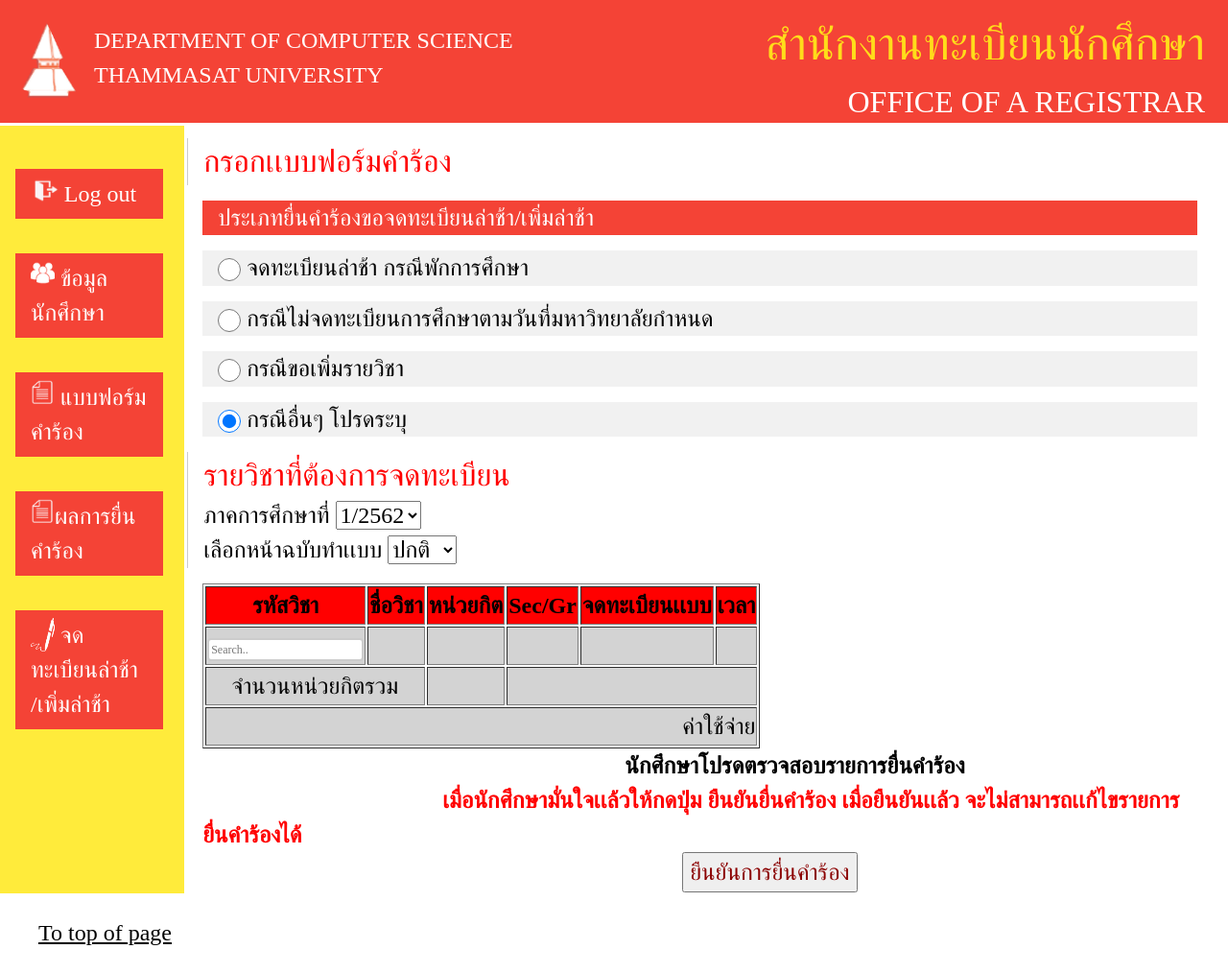
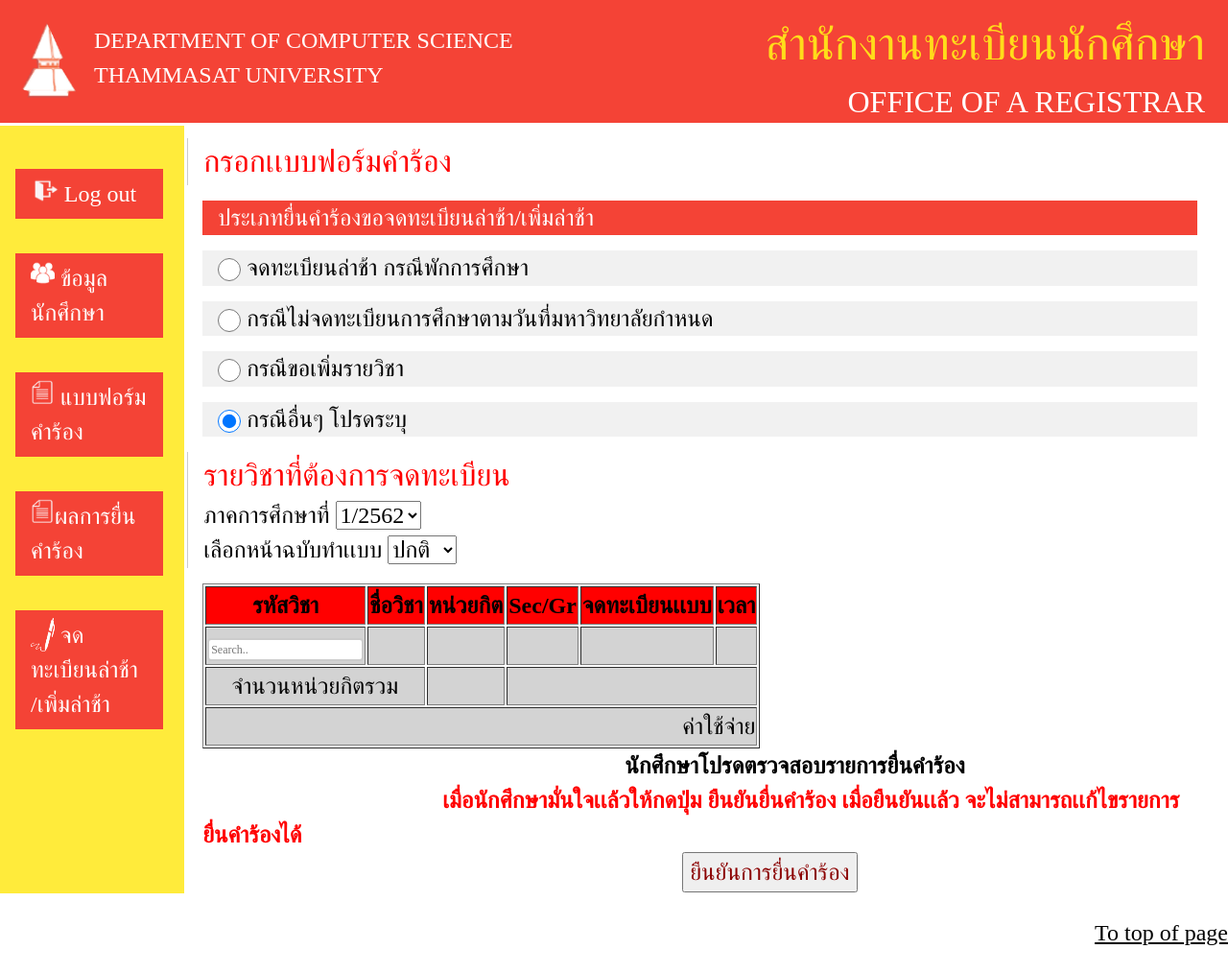
Before and after one commit to icecreampsw/g1, a website: page public_html/แบบยื่นคำร้อง.html in a window 1280 px wide. Shown: the whole page at 96% size. Drawn offline with nearby package versions, Linux system fonts and the light colour scheme.

Commit message:
Update แบบยื่นคำร้อง.html

```diff
--- a/public_html/แบบยื่นคำร้อง.html
+++ b/public_html/แบบยื่นคำร้อง.html
@@ -154,9 +154,13 @@
                 </div>
 
                         </div>
-                         <ul>
+                          <div align = 'right'>
+
+
+                        <ul>
 
                              <a href="#" >To top of page</a></ul>
+</div>
 
 </body>
              </html>
```
